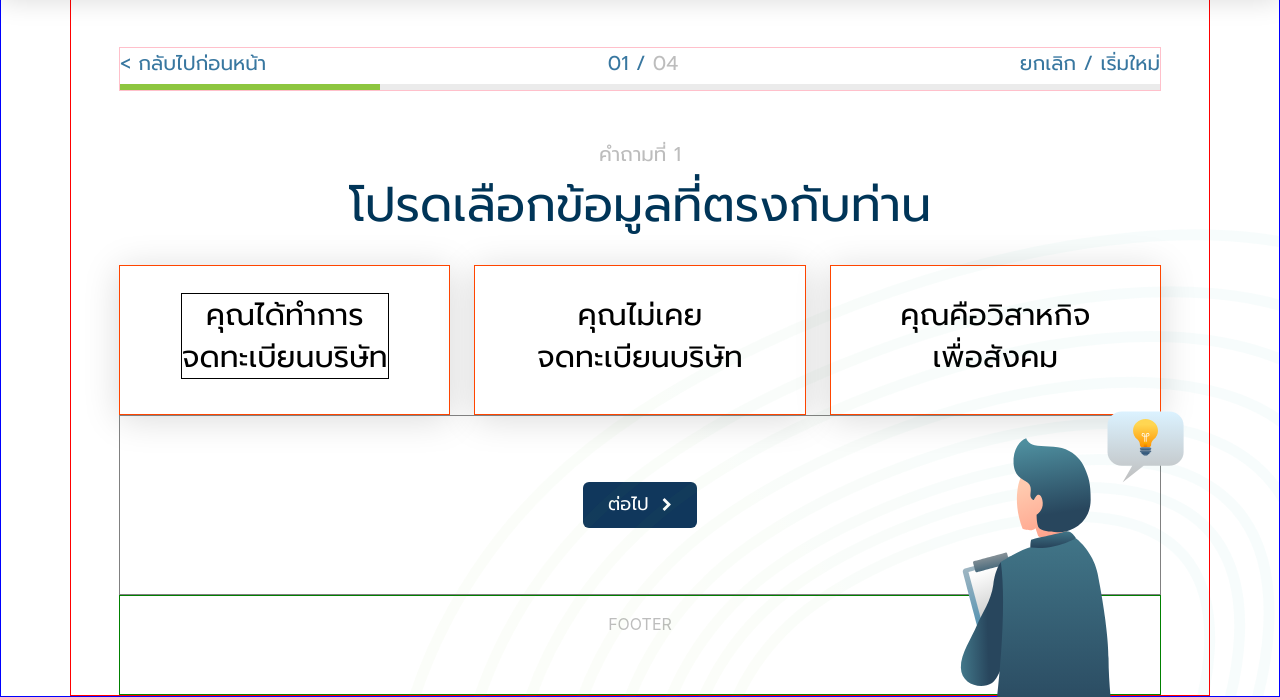
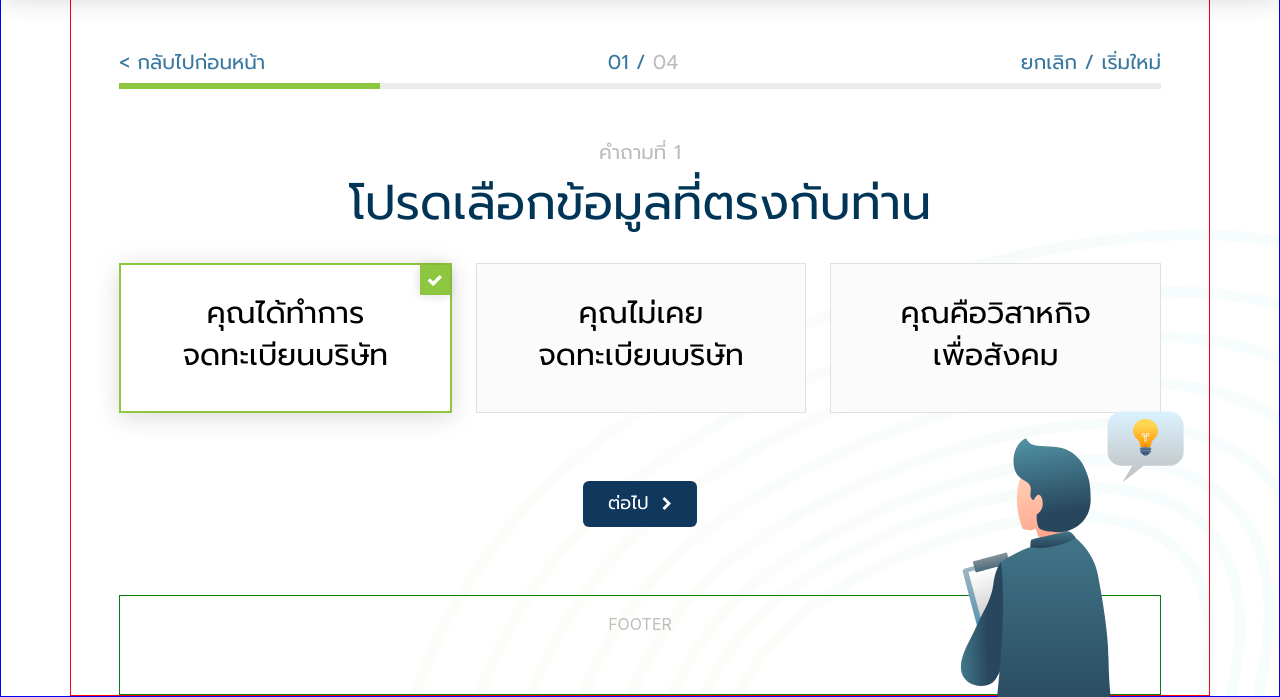
Before and after one commit to 3bugs/SEC, a plain HTML site: page survey.html in a window 1280 px wide. Shown: the part 103-800 px from the top of the page. Drawn offline with nearby package versions, Linux system fonts and the light colour scheme.

Commit message:
หน้า survey

```diff
--- a/css/index.css
+++ b/css/index.css
@@ -316,7 +316,7 @@
   display: flex;
   flex-direction: column;
   background-color: white;
-  padding: 14px 16px 0;
+
 }
 
 .info-item-text > h4 {
--- a/css/survey.css
+++ b/css/survey.css
@@ -42,6 +42,15 @@ button {
   background: #10375C;
   border-radius: 6px;
   padding: 12px 25px;
+  cursor: pointer;
+}
+
+button:hover:enabled {
+  filter: brightness(140%);
+}
+
+button:disabled {
+  background: #8E8B8B;
 }
 
 .color-active {
@@ -69,11 +78,11 @@ button {
   }
 }
 
-.step-navbar {
+.step-container {
   display: flex;
   flex-direction: column;
   justify-content: space-between;
-  border: 1px solid pink;
+  border: 0px solid pink;
 }
 
 .step-text {
@@ -81,20 +90,23 @@ button {
   justify-content: space-between;
 }
 
-.step-line-container {
+.step-line {
   display: flex;
+  margin: 0;
+  padding: 0;
+  list-style: none;
 }
 
-.step-line {
+.step-line li {
   flex: 1;
   height: 12px;
 }
 
-.line-active {
+.step-line li.active {
   border-bottom: 6px solid #8DC63F;
 }
 
-.line-inactive {
+.step-line li.inactive {
   border-bottom: 6px solid #EBEBEB;
 }
 
@@ -103,28 +115,59 @@ button {
   border: 1px solid green;
 }
 
-.survey-main-content {
+.survey-form {
   display: flex;
   flex-direction: column;
   flex: 1;
 }
 
-.survey-option-container {
+.survey-options {
   display: flex;
+  margin: 0;
+  padding: 0;
+  list-style: none;
 }
 
-.survey-option {
+.survey-options > li {
   display: flex;
+  position: relative;
   flex: 1;
   flex-direction: column;
   justify-content: center;
   align-items: center;
   height: 150px;
+  box-sizing: border-box;
+  z-index: 998;
+}
+
+.survey-options > li:hover {
+  box-shadow: 0px 4px 24px rgba(0, 0, 0, 0.15);
+}
+
+.survey-options > li.on {
   background: #FFFFFF;
   border: 2px solid #8DC63F;
-  box-sizing: border-box;
-  box-shadow: 0px 4px 34px rgba(0, 0, 0, 0.15);
-  border: 1px solid orangered;
+  box-shadow: 0px 4px 24px rgba(0, 0, 0, 0.15);
+  cursor: default;
+}
+
+.survey-options > li.off {
+  background: #FBFBFB;
+  border: 1px solid #E0E0E0;
+  cursor: pointer;
+}
+
+.survey-option-badge {
+  display: flex;
+  justify-content: center;
+  align-items: center;
+  position: absolute;
+  width: 30px;
+  height: 30px;
+  top: 0;
+  right: 0;
+  background: #8DC63F;
+  box-shadow: 0px 0px 12px rgba(0, 0, 0, 0.15);
 }
 
 .button-container {
@@ -132,7 +175,7 @@ button {
   display: flex;
   justify-content: center;
   align-items: center;
-  border: 1px solid grey;
+  border: 0px solid grey;
 }
 
 .decoration-image {
--- a/survey.html
+++ b/survey.html
@@ -53,36 +53,41 @@
 </div>
 
 <div class="main-container pl-5 pr-5">
-  <div class="step-navbar mt-5">
+  <div class="step-container mt-5">
     <div class="step-text">
       <h3 class="color-active">< กลับไปก่อนหน้า</h3>
       <h3><span class="color-active">01 /</span> <span class="color-inactive">04</span></h3>
       <h3 class="color-active">ยกเลิก / เริ่มใหม่</h3>
     </div>
-    <div class="step-line-container">
-      <div class="step-line line-active"></div>
-      <div class="step-line line-inactive"></div>
-      <div class="step-line line-inactive"></div>
-      <div class="step-line line-inactive"></div>
-    </div>
+    <ul class="step-line">
+      <li class="active"></li>
+      <li class="inactive"></li>
+      <li class="inactive"></li>
+      <li class="inactive"></li>
+    </ul>
   </div>
 
-  <div class="survey-main-content">
+  <div class="survey-form">
     <h3 class="color-inactive mt-5">คำถามที่ 1</h3>
     <h1>โปรดเลือกข้อมูลที่ตรงกับท่าน</h1>
-    <div class="survey-option-container mt-4">
-      <div class="survey-option mr-4">
-        <h2 style="border: 1px solid black">คุณได้ทำการ<br>จดทะเบียนบริษัท</h2>
-      </div>
-      <div class="survey-option mr-4">
+    <ul class="survey-options mt-4">
+      <li class="on mr-4">
+        <h2>คุณได้ทำการ<br>จดทะเบียนบริษัท</h2>
+        <div class="survey-option-badge">
+          <i class="fa fa-check" style="color: white"></i>
+        </div>
+      </li>
+      <li class="off mr-4">
         <h2>คุณไม่เคย<br>จดทะเบียนบริษัท</h2>
-      </div>
-      <div class="survey-option">
+      </li>
+      <li class="off">
         <h2>คุณคือวิสาหกิจ<br>เพื่อสังคม</h2>
-      </div>
-    </div>
+      </li>
+    </ul>
     <div class="button-container">
-      <button><h5>ต่อไป&nbsp;&nbsp;<i class="fa fa-chevron-right"></i></h5></button>
+      <button style="z-index: 1000">
+        <h5>ต่อไป&nbsp;&nbsp;<i class="fa fa-chevron-right"></i></h5>
+      </button>
     </div>
   </div>
 
@@ -91,10 +96,10 @@
   </div>
 </div>
 
-<div class="decoration-image">
+<div class="decoration-image" style="z-index: 997">
   <img src="img/curve.svg">
 </div>
-<div class="decoration-image">
+<div class="decoration-image" style="z-index: 999">
   <img src="img/man.svg" width="75%" height="75%">
 </div>
 
```
Also changed, not shown: index.html (+1 -1 lines).
